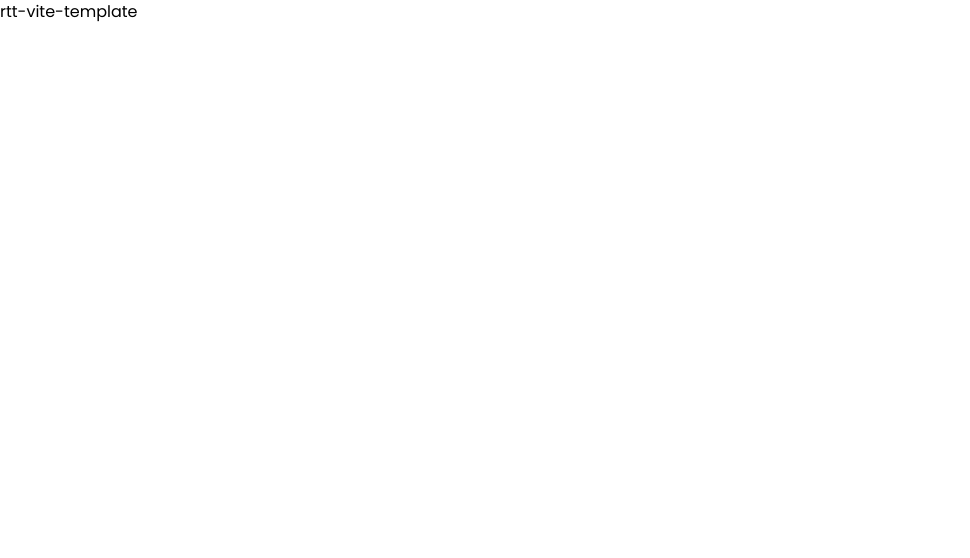
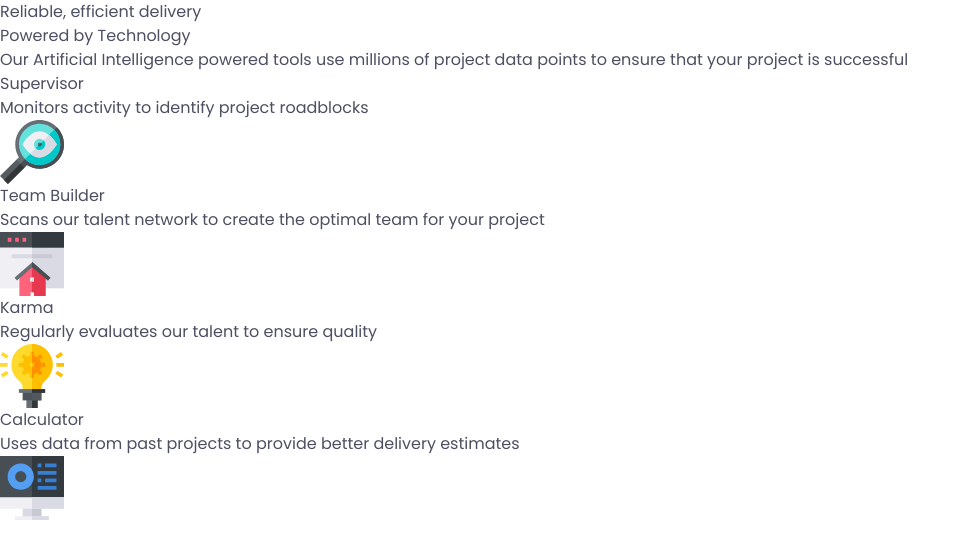
Before and after one commit to raswonders/four-card-feature, a React (Vite) app: page / in a window 1280 px wide. Shown: the top 558 px of the page, without its empty margins (0-970 px from the left). Built offline with nearby package versions, Linux system fonts and the light colour scheme.

Commit message:
add html outline

```diff
--- a/index.html
+++ b/index.html
@@ -4,9 +4,9 @@
     <meta charset="UTF-8" />
     <link rel="icon" type="image/svg+xml" href="/vite.svg" />
     <meta name="viewport" content="width=device-width, initial-scale=1.0" />
-    <title>Vite + React + TS</title>
+    <title>Four card feature</title>
   </head>
-  <body class="font-poppins">
+  <body class="font-poppins text-dark-gray">
     <div id="root"></div>
     <script type="module" src="/src/main.tsx"></script>
   </body>
--- a/src/App.tsx
+++ b/src/App.tsx
@@ -1,7 +1,27 @@
+import features from "./data/features";
+
 function App() {
   return (
     <>
-      <h1 className="">rtt-vite-template</h1>
+      <header>
+        <h1 className="">Reliable, efficient delivery</h1>
+        <h2 className="">Powered by Technology</h2>
+        <p className="">
+          Our Artificial Intelligence powered tools use millions of project data
+          points to ensure that your project is successful
+        </p>
+      </header>
+      <section className="">
+        {features.map((feature) => {
+          return (
+            <article className="" key={feature.name}>
+              <h1 className="">{feature.name}</h1>
+              <p className="">{feature.description}</p>
+              <img src={feature.icon_url} alt="" className="" />
+            </article>
+          );
+        })}
+      </section>
     </>
   );
 }
--- /dev/null
+++ b/src/data/features.ts
@@ -0,0 +1,24 @@
+const features = [
+  {
+    name: "Supervisor",
+    description: "Monitors activity to identify project roadblocks",
+    icon_url: "/assets/icon-supervisor.svg",
+  },
+  {
+    name: "Team Builder",
+    description: "Scans our talent network to create the optimal team for your project",
+    icon_url: "/assets/icon-team-builder.svg",
+  },
+  {
+    name: "Karma",
+    description: "Regularly evaluates our talent to ensure quality",
+    icon_url: "/assets/icon-karma.svg",
+  },
+  {
+    name: "Calculator",
+    description: "Uses data from past projects to provide better delivery estimates",
+    icon_url: "/assets/icon-calculator.svg",
+  },
+]
+
+export default features;
--- a/tailwind.config.js
+++ b/tailwind.config.js
@@ -6,6 +6,9 @@ export default {
       fontFamily: {
         poppins: ["Poppins", "Arial", "sans-serif"],
       },
+      colors: {
+        "dark-gray": "#4D4F62",
+      },
     },
   },
   plugins: [],
```
